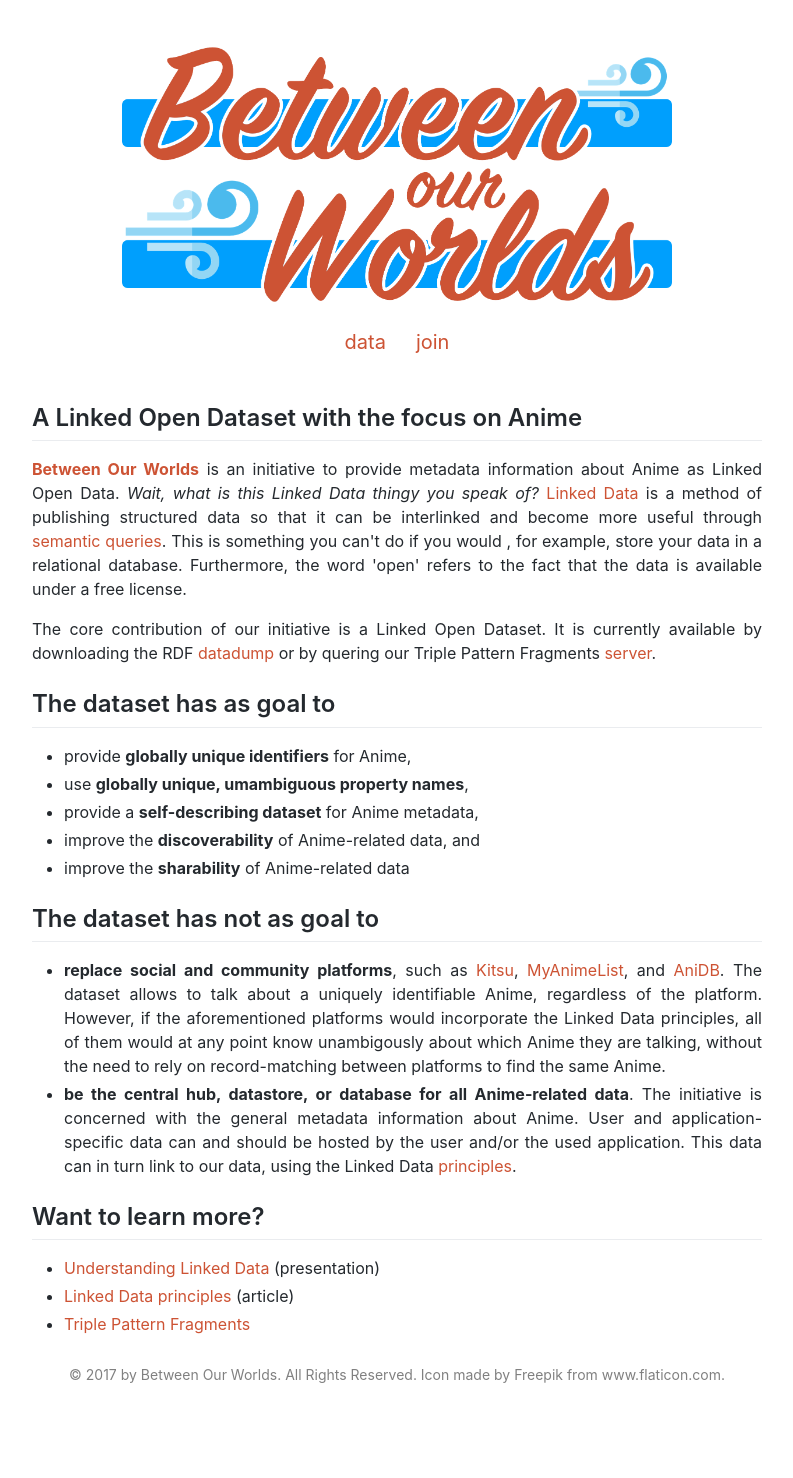
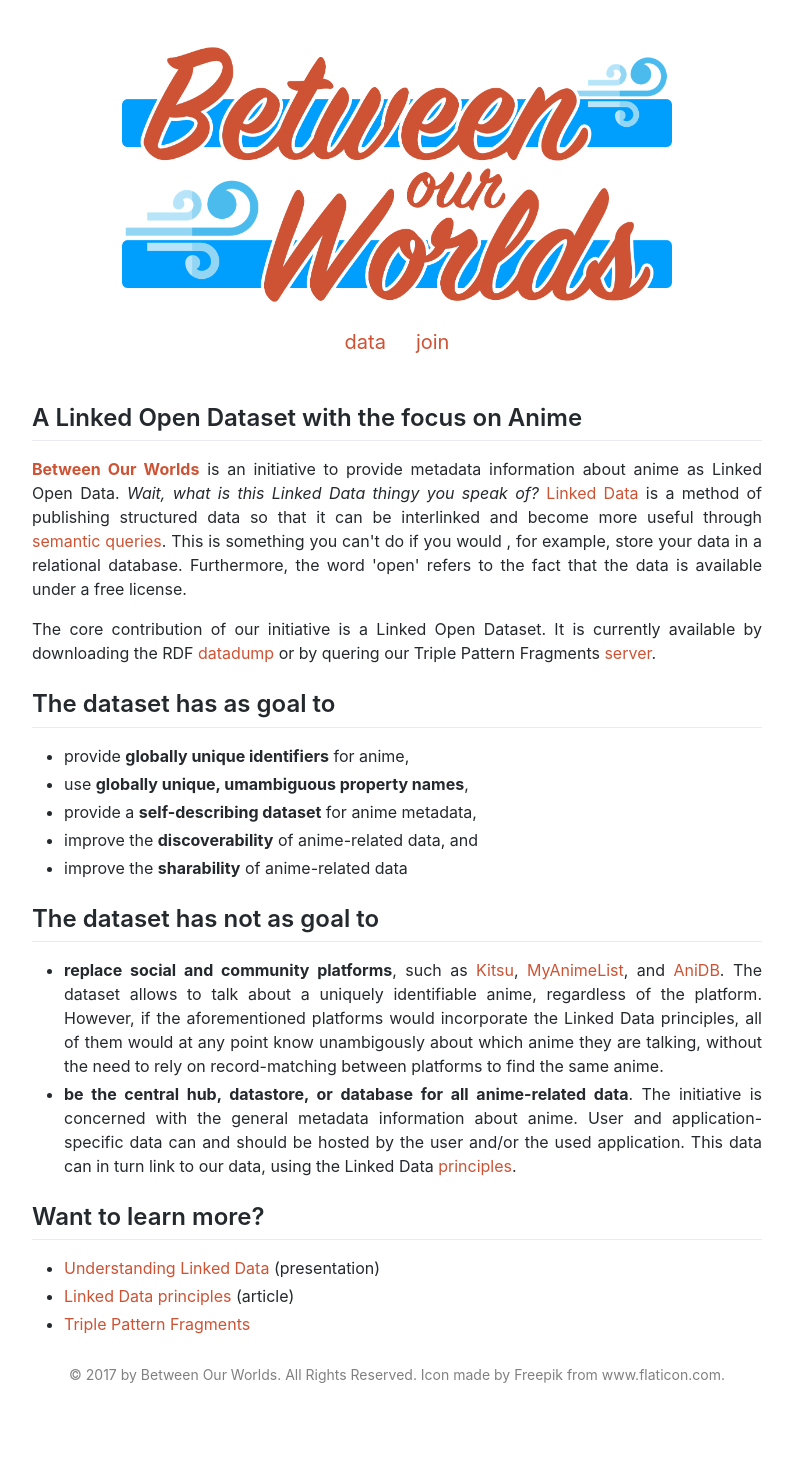
Before and after one commit to BetweenOurWorlds/website, a Jekyll site: the page built from index.html, in a window 1280 px wide. Shown: the whole page, without its empty margins (243-1036 px from the left). Built offline with Jekyll 4.4.1, drawn with Linux system fonts in a browser that asks for light colours.

Commit message:
Anime --> anime

```diff
--- a/index.html
+++ b/index.html
@@ -4,7 +4,7 @@ layout: default
   <div class="text" id="introduction">
     <h2>A Linked Open Dataset with the focus on Anime</h2>
     <p>
-      <span id="title" property="name">Between Our Worlds</span> is an initiative to provide metadata information about Anime as Linked Open Data.
+      <span id="title" property="name">Between Our Worlds</span> is an initiative to provide metadata information about anime as Linked Open Data.
       <span class="speach">Wait, what is this Linked Data thingy you speak of?</span>
       <a target="_blank" href="https://en.wikipedia.org/wiki/Linked_data">Linked Data</a>
       is a method of publishing structured data so that it can be interlinked and
@@ -22,11 +22,11 @@ layout: default
     <h2>The dataset has as goal to</h2>
 
     <ul>
-      <li>provide <span class="bold">globally unique identifiers</span> for Anime,</li>
+      <li>provide <span class="bold">globally unique identifiers</span> for anime,</li>
       <li>use <span class="bold">globally unique, umambiguous property names</span>,</li>
-      <li>provide a <span class="bold">self-describing dataset</span> for Anime metadata,</li>
-      <li>improve the <span class="bold">discoverability</span> of Anime-related data, and</li>
-      <li>improve the <span class="bold">sharability</span> of Anime-related data</li>
+      <li>provide a <span class="bold">self-describing dataset</span> for anime metadata,</li>
+      <li>improve the <span class="bold">discoverability</span> of anime-related data, and</li>
+      <li>improve the <span class="bold">sharability</span> of anime-related data</li>
     </ul>
   </div>
 
@@ -40,13 +40,13 @@ layout: default
         <a target="_blank" href="https://kitsu.io">Kitsu</a>,
         <a target="_blank" href="https://myanimelist.net/">MyAnimeList</a>, and
         <a target="_blank" href="https://anidb.net">AniDB</a>.
-        The dataset allows to talk about a uniquely identifiable Anime, regardless of the platform.
+        The dataset allows to talk about a uniquely identifiable anime, regardless of the platform.
         However, if the aforementioned platforms would incorporate the Linked Data principles,
-        all of them would at any point know unambigously about which Anime they are talking,
-        without the need to rely on record-matching between platforms to find the same Anime.
+        all of them would at any point know unambigously about which anime they are talking,
+        without the need to rely on record-matching between platforms to find the same anime.
       </li>
-      <li><span class="bold">be the central hub, datastore, or database for all Anime-related data</span>.
-        The initiative is concerned with the general metadata information about Anime.
+      <li><span class="bold">be the central hub, datastore, or database for all anime-related data</span>.
+        The initiative is concerned with the general metadata information about anime.
         User and application-specific data can and should be hosted by the user and/or the used application.
         This data can in turn link to our data, using the Linked Data <a traget="_blank" href="https://www.w3.org/DesignIssues/LinkedData.html">principles</a>.
       </li>
--- a/join.html
+++ b/join.html
@@ -6,7 +6,7 @@ id: join
   <h2>Join</h2>
 
   <div class="text">
-    <p><span id="title">Between our Worlds</span> is an initiative created to support the publication of Anime metadata as Linked Open Data.
+    <p><span id="title">Between our Worlds</span> is an initiative created to support the publication of anime metadata as Linked Open Data.
     Therefore, we are open to suggestions, remarks, and contributions, whether you are a developer or not.
     You can find our code on <a href="https://github.com/BetweenOurWorlds">GitHub</a> and we hang out on <a href="https://gitter.im/BetweenOurWorlds/Lobby?utm_source=share-link&utm_medium=link&utm_campaign=share-link">Gitter</a> for a virtual coffee and a chat.
     </p>
```
